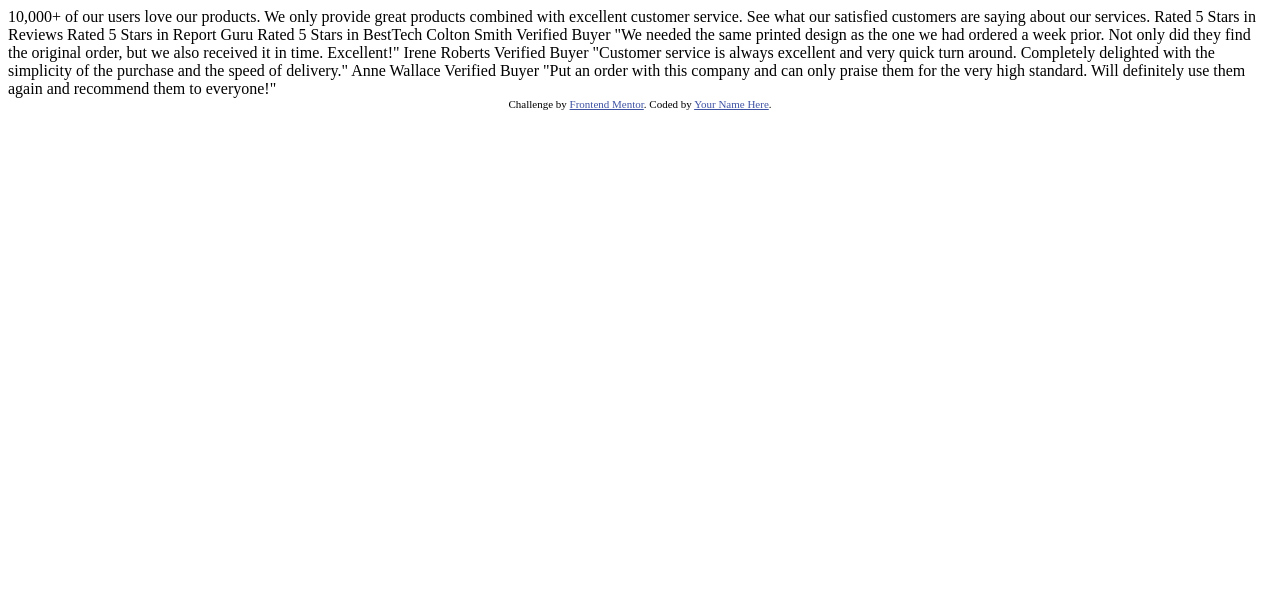
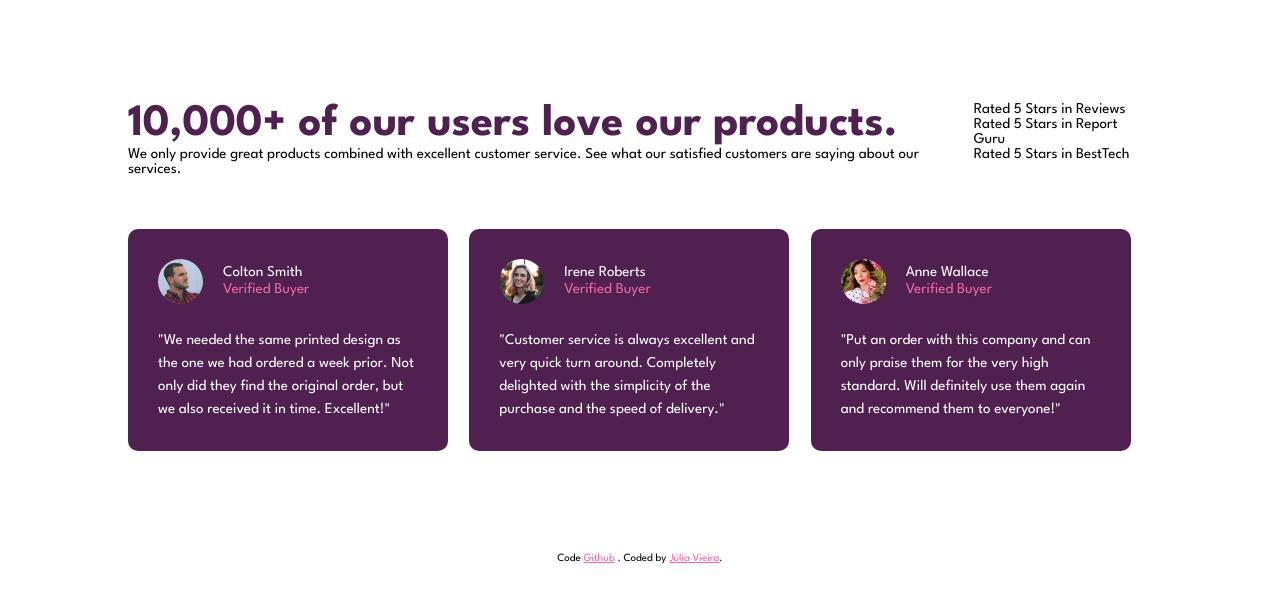
Before and after one commit to Lia-Moon/Social-proof-section, a plain HTML site: page index.html in a window 1280 px wide. Drawn offline with Linux system fonts and the light colour scheme.

Commit message:
Criação do estilo

```diff
--- a/index.html
+++ b/index.html
@@ -1,61 +1,86 @@
 <!DOCTYPE html>
 <html lang="en">
+
 <head>
   <meta charset="UTF-8" />
   <meta name="viewport" content="width=device-width, initial-scale=1.0" />
-    <!-- displays site properly based on user's device -->
 
-    <link
-      rel="icon"
-      type="image/png"
-      sizes="32x32"
-      href="./images/favicon-32x32.png"
-    />
+  <link rel="icon" type="image/png" sizes="32x32" href="./images/favicon-32x32.png" />
+  <link rel="stylesheet" href="./styles/reset.css">
+  <link rel="stylesheet" href="./styles/style.css">
 
-    <title>Frontend Mentor | Social proof section</title>
+  <title>Júlia Vieira | Social proof section</title>
 
-    <!-- Feel free to remove these styles or customise in your own stylesheet 👍 -->
-    <style>
-      .attribution {
-        font-size: 11px;
-        text-align: center;
-      }
-      .attribution a {
-        color: hsl(228, 45%, 44%);
-      }
-    </style>
 </head>
+
 <body>
-    10,000+ of our users love our products.
 
-    We only provide great products combined with excellent customer service.
-    See what our satisfied customers are saying about our services.
+  <main>
+    <div class="main__content">
+      <div class="content__description__and__ratings">
+        <div class="content__description">
+          <h1>10,000+ of our users love our products.</h1>
 
-    Rated 5 Stars in Reviews
-    Rated 5 Stars in Report Guru
-    Rated 5 Stars in BestTech
+          <p>We only provide great products combined with excellent customer service.
+            See what our satisfied customers are saying about our services.</p>
+        </div>
 
-    Colton Smith
-    Verified Buyer
-    "We needed the same printed design as the one we had ordered a week prior.
+        <div class="content__ratings">
+          <ul>
+            <li>Rated 5 Stars in Reviews</li>
+            <li>Rated 5 Stars in Report Guru</li>
+            <li>Rated 5 Stars in BestTech</li>
+          </ul>
+        </div>
+      </div>
+
+      <div class="content__feedback">
+        <div class="content__feedback--block one">
+          <div class="content__feedback--block--image--description">
+            <img src="./images/image-colton.jpg" alt="Photo of costume">
+            <div class="content__feedback--block--description">
+              <h2>Colton Smith</h2>
+              <h3>Verified Buyer</h3>
+            </div>
+          </div>
+          <p>"We needed the same printed design as the one we had ordered a week prior.
             Not only did they find the original order, but we also received it in time.
-    Excellent!"
+            Excellent!"</p>
+        </div>
 
-    Irene Roberts
-    Verified Buyer
-    "Customer service is always excellent and very quick turn around. Completely
-    delighted with the simplicity of the purchase and the speed of delivery."
+        <div class="content__feedback--block two">
+          <div class="content__feedback--block--image--description">
+            <img src="./images/image-irene.jpg" alt="Photo of costume">
+            <div class="content__feedback--block--description">
+              <h2>Irene Roberts</h2>
+              <h3>Verified Buyer</h3>
+            </div>
+          </div>
+          <p>"Customer service is always excellent and very quick turn around. Completely
+            delighted with the simplicity of the purchase and the speed of delivery."</p>
+        </div>
 
-    Anne Wallace
-    Verified Buyer
-    "Put an order with this company and can only praise them for the very high
-    standard. Will definitely use them again and recommend them to everyone!"
+        <div class="content__feedback--block three">
+          <div class="content__feedback--block--image--description">
+            <img src="./images/image-anne.jpg" alt="Photo of costume">
+            <div class="content__feedback--block--description">
+              <h2>Anne Wallace</h2>
+              <h3>Verified Buyer</h3>
+            </div>
+          </div>
+          <p>"Put an order with this company and can only praise them for the very high
+            standard. Will definitely use them again and recommend them to everyone!"</p>
+        </div>
+      </div>
+    </div>
+  </main>
 
+  <footer>
     <div class="attribution">
-      Challenge by
-      <a href="https://www.frontendmentor.io?ref=challenge" target="_blank"
-        >Frontend Mentor</a
-      >. Coded by <a href="#">Your Name Here</a>.
+      <p>Code <a href="https://github.com/Lia-Moon/Social-proof-section" target="_blank">Github</a>
+        . Coded by <a href="https://juliavieira.xyz/" target="_blank">Júlia Vieira</a>.</p>
     </div>
+  </footer>
 </body>
+
 </html>
--- /dev/null
+++ b/styles/reset.css
@@ -0,0 +1,48 @@
+/* http://meyerweb.com/eric/tools/css/reset/
+   v2.0 | 20110126
+   License: none (public domain)
+*/
+
+html, body, div, span, applet, object, iframe,
+h1, h2, h3, h4, h5, h6, p, blockquote, pre,
+a, abbr, acronym, address, big, cite, code,
+del, dfn, em, img, ins, kbd, q, s, samp,
+small, strike, strong, sub, sup, tt, var,
+b, u, i, center,
+dl, dt, dd, ol, ul, li,
+fieldset, form, label, legend,
+table, caption, tbody, tfoot, thead, tr, th, td,
+article, aside, canvas, details, embed,
+figure, figcaption, footer, header, hgroup,
+menu, nav, output, ruby, section, summary,
+time, mark, audio, video {
+	margin: 0;
+	padding: 0;
+	border: 0;
+	font-size: 100%;
+	font: inherit;
+	vertical-align: baseline;
+}
+/* HTML5 display-role reset for older browsers */
+article, aside, details, figcaption, figure,
+footer, header, hgroup, menu, nav, section {
+	display: block;
+}
+body {
+	line-height: 1;
+}
+ol, ul {
+	list-style: none;
+}
+blockquote, q {
+	quotes: none;
+}
+blockquote:before, blockquote:after,
+q:before, q:after {
+	content: '';
+	content: none;
+}
+table {
+	border-collapse: collapse;
+	border-spacing: 0;
+}
--- /dev/null
+++ b/styles/style.css
@@ -0,0 +1,97 @@
+@import url('https://fonts.googleapis.com/css2?family=League+Spartan:wght@400;500;700&display=swap');
+
+/* font-family: 'League Spartan', sans-serif;    Weights: 400, 500, 700
+
+### Primary
+
+Very Dark Magenta: hsl(300, 43%, 22%)
+Soft Pink: hsl(333, 80%, 67%)
+
+### Neutral
+
+Dark Grayish Magenta: hsl(303, 10%, 53%)
+Light Grayish Magenta: hsl(300, 24%, 96%)
+White: hsl(0, 0%, 100%)
+*/
+
+:root {
+    /* ### Primary */
+    --very-dark-magenta: hsl(300, 43%, 22%);
+    --soft-pink: hsl(333, 80%, 67%);
+    /* ### Neutral */
+    --dark-grayish-magenta: hsl(303, 10%, 53%);
+    --light-grayish-magenta: hsl(300, 24%, 96%);
+    --white: hsl(0, 0%, 100%);
+}
+
+html, body {
+    font-family: 'League Spartan', sans-serif;
+    font-size: 15px;
+    background-color: var(--white);
+}
+
+.main__content {
+    margin: 8% auto;
+    width: 80%;
+}
+
+.content__description__and__ratings {
+    display: flex;
+    margin-bottom: 5%;
+}
+
+.content__description h1 {
+    color: var(--very-dark-magenta);
+    font-weight: 700;
+    font-size: 45px;
+}
+
+.content__feedback {
+    display: grid;
+    grid-template-columns: 1fr 1fr 1fr;
+    justify-content: space-between;
+}
+
+.content__feedback--block {
+    width: 260px;
+    padding: 30px;
+    background-color: var(--very-dark-magenta);
+    border-radius: 10px;
+    color: var(--white);
+}
+
+.content__feedback--block--image--description {
+    display: flex;
+    margin-bottom: 25px;
+    gap: 20px;
+
+}
+
+.content__feedback--block--image--description img {
+    border-radius: 100%;
+    width: 45px;
+}
+
+.content__feedback--block--image--description h3 {
+    color: var(--soft-pink);
+}
+
+.content__feedback--block--description {
+    display: flex;
+    flex-direction: column;
+    justify-content: center;
+    gap: 2px;
+}
+
+.content__feedback p {
+    line-height: 23px;
+}
+
+.attribution {
+    font-size: 11px;
+    text-align: center;
+}
+
+.attribution a {
+    color: var(--soft-pink);
+}
```
Lines whose indentation alone changed are shown as unchanged.
